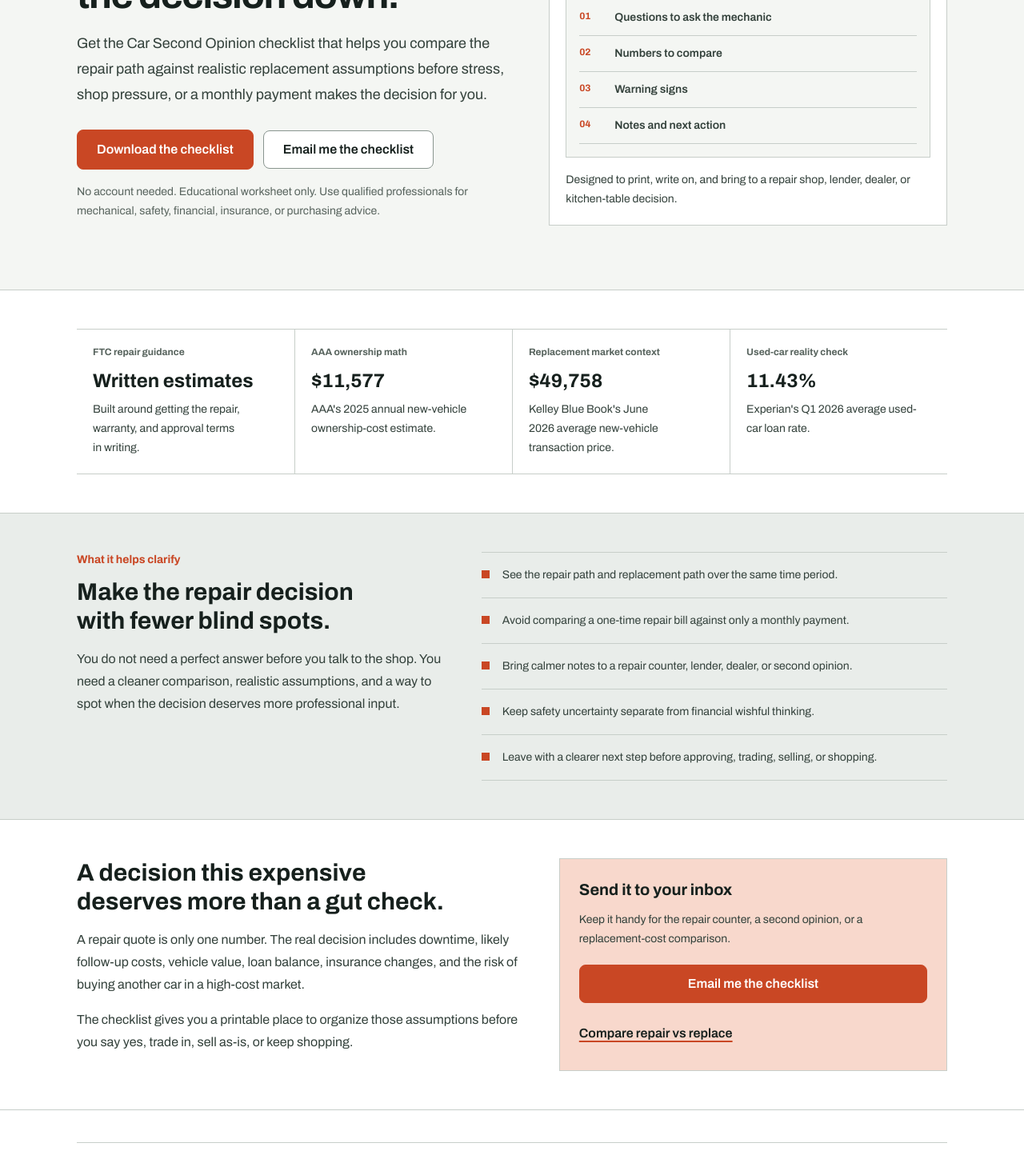
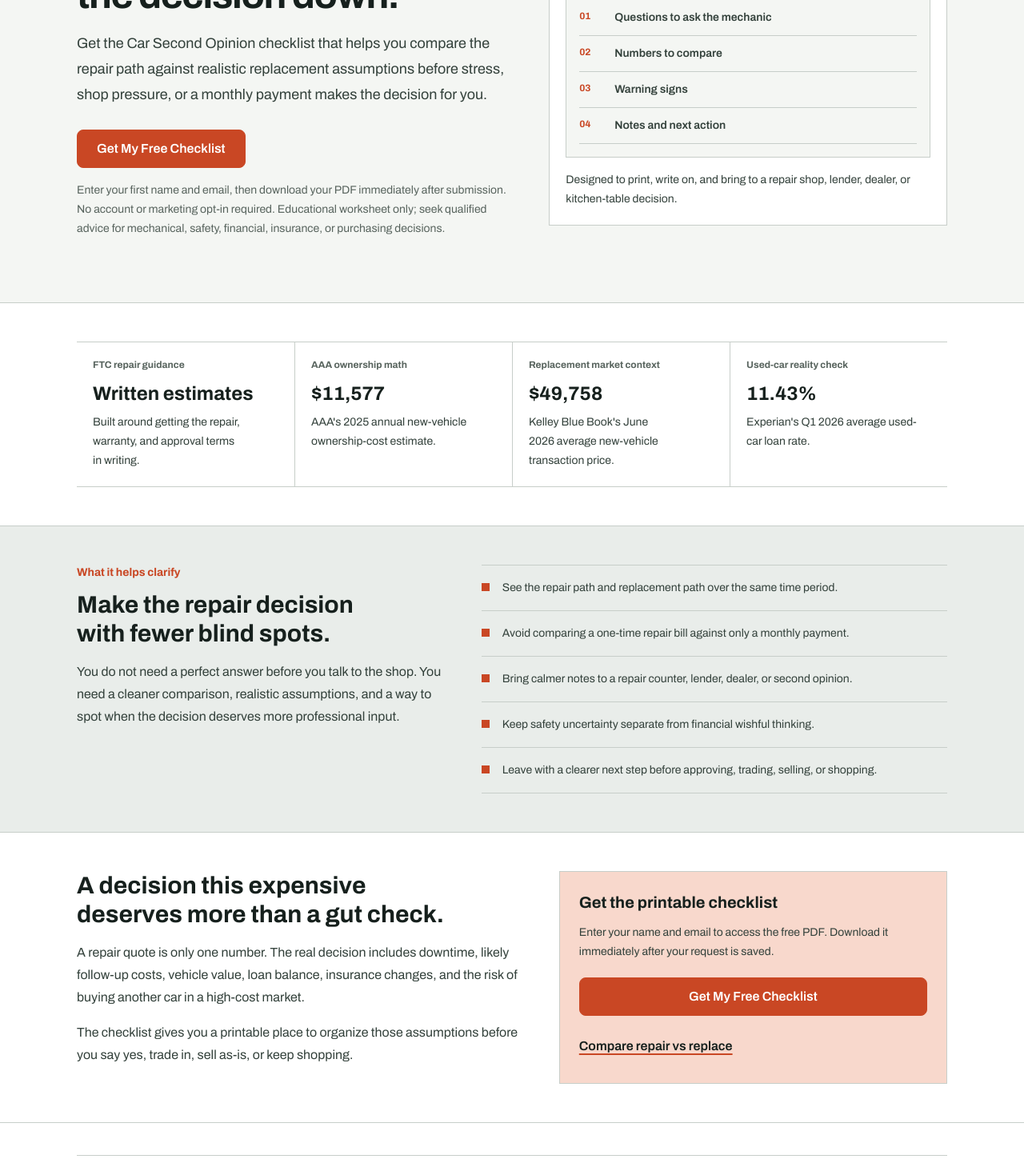
Before and after one commit to jordanstream/repair-or-replace-my-car, a Next.js app: page /checklist in a window 1280 px wide. Shown: the part 311-1775 px from the top of the page at 80% size. Built offline with nearby package versions, Linux system fonts and the light colour scheme; no server answers.

Commit message:
conversion: use single checklist signup CTA instead of competing download and email

```diff
--- a/app/checklist/page.tsx
+++ b/app/checklist/page.tsx
@@ -1,6 +1,5 @@
 import Link from "next/link";
 import { BrandMark } from "@/components/BrandMark";
-import { ChecklistDownloadLink } from "@/components/ChecklistDownloadLink";
 import { ChecklistEmailPopup } from "@/components/ChecklistEmailPopup";
 import { pageMetadata } from "@/lib/metadata";
 
@@ -56,21 +55,18 @@ export default function ChecklistPage() {
               Get the Car Second Opinion checklist that helps you compare the repair path against realistic replacement
               assumptions before stress, shop pressure, or a monthly payment makes the decision for you.
             </p>
-            <div className="mt-7 flex flex-col gap-3 sm:flex-row sm:items-center">
-              <ChecklistDownloadLink placement="checklist" className="inline-flex min-h-12 items-center justify-center rounded-lg border border-brand-600 bg-brand-600 px-6 py-3 text-base font-semibold text-white transition-colors hover:bg-brand-700">
-                Download the checklist
-              </ChecklistDownloadLink>
+            <div className="mt-7">
               <ChecklistEmailPopup
                 placement="checklist"
-                buttonVariant="secondary"
                 className="min-h-12 px-6 text-base"
               >
-                Email me the checklist
+                Get My Free Checklist
               </ChecklistEmailPopup>
             </div>
             <p className="mt-4 text-sm leading-6 text-ink-600">
-              No account needed. Educational worksheet only. Use qualified professionals for mechanical, safety,
-              financial, insurance, or purchasing advice.
+              Enter your first name and email, then download your PDF immediately after submission.
+              No account or marketing opt-in required. Educational worksheet only; seek qualified advice
+              for mechanical, safety, financial, insurance, or purchasing decisions.
             </p>
           </div>
 
@@ -147,13 +143,13 @@ export default function ChecklistPage() {
           </p>
         </div>
         <div className="border border-line bg-brand-100 p-6">
-          <h3 className="text-xl font-bold text-ink-950">Send it to your inbox</h3>
+          <h3 className="text-xl font-bold text-ink-950">Get the printable checklist</h3>
           <p className="mt-3 text-sm leading-6 text-ink-700">
-            Keep it handy for the repair counter, a second opinion, or a replacement-cost comparison.
+            Enter your name and email to access the free PDF. Download it immediately after your request is saved.
           </p>
           <div className="mt-5">
             <ChecklistEmailPopup placement="checklist" className="w-full min-h-12 text-base">
-              Email me the checklist
+              Get My Free Checklist
             </ChecklistEmailPopup>
           </div>
           <Link
```
